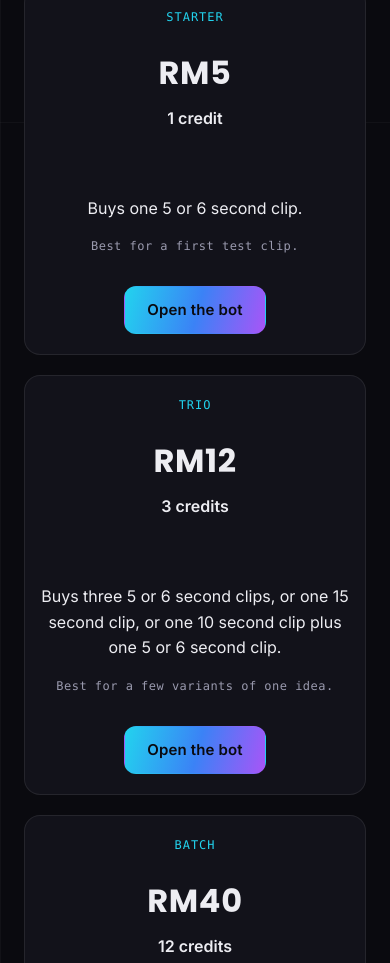
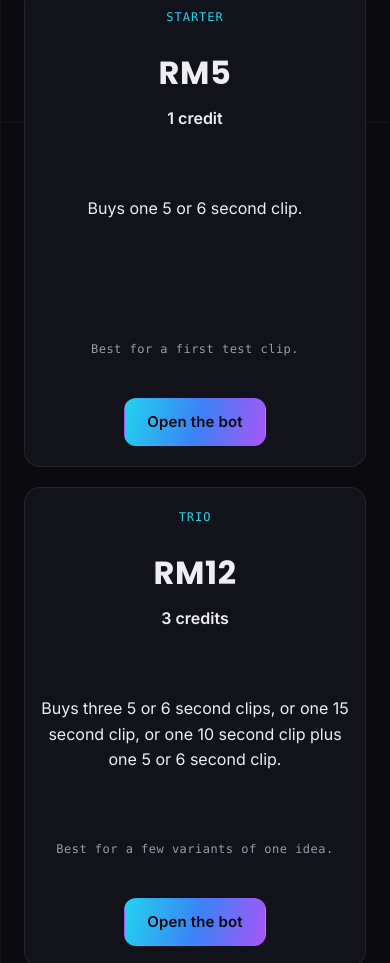
Before and after one commit to raffieeey/genvid-website, a plain HTML site: page docs/pricing.html in a window 390 px wide. Shown: the part 722-1685 px from the top of the page. Drawn offline with Linux system fonts and the light colour scheme.

Commit message:
fix(pricing): reserve uniform description and best-for rows so all pack cards match at every breakpoint

```diff
--- a/docs/css/pages.css
+++ b/docs/css/pages.css
@@ -331,11 +331,22 @@
 
 .pack-what {
   margin: 0;
-  flex: 1 1 auto;
+  /* All four descriptions occupy the same box so the rows below them start at the
+     same top edge. Measured: three cards wrap to 4 lines (119px) while the Trio
+     description wraps to 5 (136px) at 17px font, which pushed its "best for" line
+     17px lower than the rest. 8em = 136px at the 17px body size, and scales with
+     the font so it stays correct at other sizes. */
+  min-height: 8em;
+  flex: 0 0 auto;
 }
 
 .pack-best {
-  min-height: 2.4em;
+  margin: 0;
+  /* Two reserved lines at the muted caption size. Measured on the single-column
+     mobile layout: the Studio copy wraps to 2 lines (38px) while the other three
+     stay at 1 (29px), which made one card 9px taller than its siblings. */
+  min-height: 3.2em;
+  flex: 1 1 auto;
 }
 
 .pack-card .btn {
```
